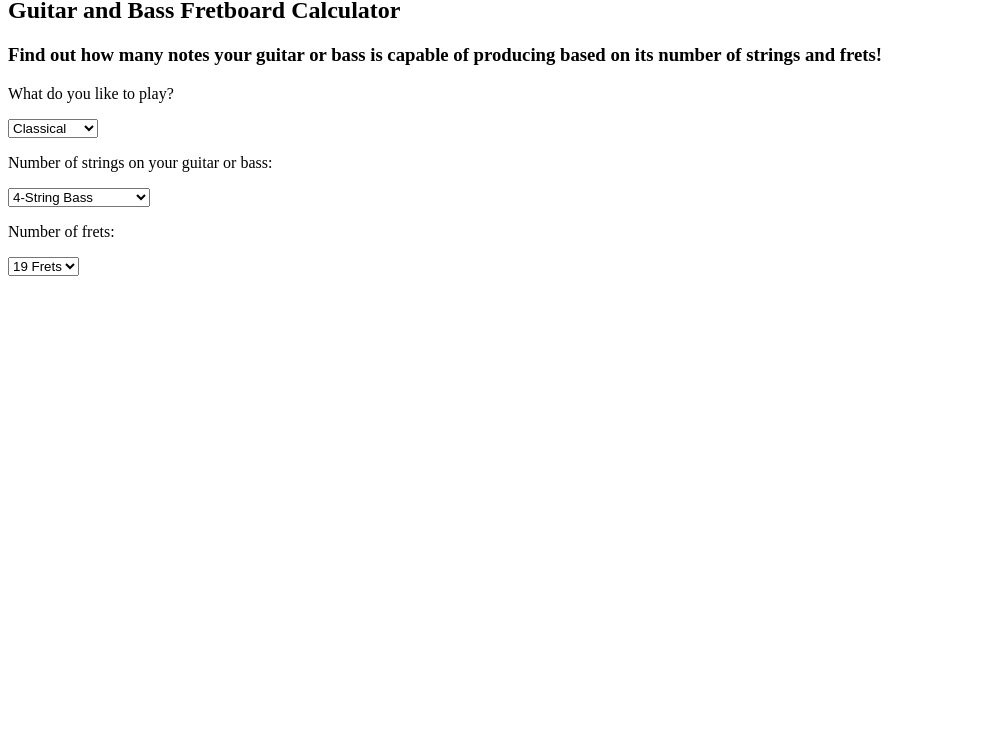
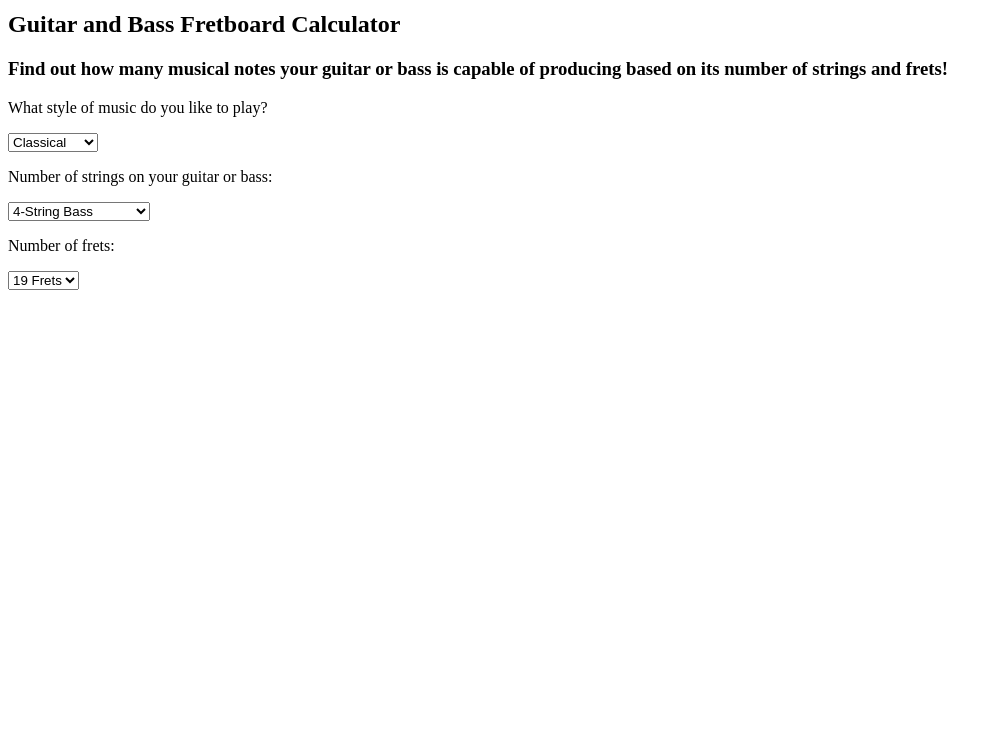
Before and after one commit to theArj/custom-calculator, a plain HTML site: page index.html in a window 1280 px wide. Shown: the part 69-800 px from the top of the page, without its empty margins (0-1002 px from the left). Drawn offline with Linux system fonts and the light colour scheme.

Commit message:
Clarified pseudocode in HTML and JS  and spoke with TA about A-sync and math filters

```diff
--- a/index.html
+++ b/index.html
@@ -1,28 +1,41 @@
-<!DOCTYPE html lang=en>
-<html>
+<!DOCTYPE html>
+<html class="html" lang="en-US">
   <head>
+    <!-- Meta tags here. -->
     <meta charset="utf-8" />
     <meta http-equiv="X-UA-Compatible" content="IE=edge" />
+    <!-- Title here. -->
     <title>Don't Fret: Fretboard Calculator</title>
+    <!-- Link to style.css here. -->
     <meta name="viewport" content="width=device-width, initial-scale=1" />
     <link rel="stylesheet" type="text/css" media="screen" href="style.css" />
   </head>
   <body>
+    <!-- "Dont Fret" header 1 here. -->
     <h1>Don't Fret</h1>
+    <!-- Header 2 here. -->
     <h2>Guitar and Bass Fretboard Calculator</h2>
+    <!-- Explain what this calculator does here in header 3. -->
     <h3>
-      Find out how many notes your guitar or bass is capable of producing based
-      on its number of strings and frets!
+      Find out how many musical notes your guitar or bass is capable of
+      producing based on its number of strings and frets!
     </h3>
 
-    <p>What do you like to play?</p>
+    <!-- Style of music drop-down options here. Based on the style of music user chooses, the
+        number of strings and frets should update to reflect that style. -->
+    <p>What style of music do you like to play?</p>
     <select>
+      <!-- Classical music uses 4-string basses and 6-string guitars. -->
       <option value="1">Classical</option>
+      <!-- Blues/Rock uses 4-, 5-, and 6-string basses and 6- and 12-string guitars. -->
       <option value="2">Blues/Rock</option>
+      <!-- Metal uses 4-, 5-, and 6-string basses and 6- and 7-string guitars. -->
       <option value="3">Metal</option>
+      <!-- Jazz uses 4-, 5-, and 6-string basses and 6-string guitars. -->
       <option value="4">Jazz</option>
     </select>
 
+    <!-- Number of strings drop-down options here. -->
     <p>Number of strings on your guitar or bass:</p>
     <select>
       <option value="4">4-String Bass</option>
@@ -32,6 +45,7 @@
       <option value="12">12-String Guitar</option>
     </select>
 
+    <!-- Number of frets drop-down options here. -->
     <p>Number of frets:</p>
     <select>
       <option value="19">19 Frets</option>
@@ -41,6 +55,7 @@
       <option value="24">24 Frets</option>
     </select>
   </body>
+  <!-- Add script tag here. -->
   <script>
     src = "script.js";
   </script>
--- a/script.js
+++ b/script.js
@@ -0,0 +1,3 @@
+// A-sync function and a math filter required.
+// After getting input from type of music, it should prompt
+// filter to show elements within that genre.
```
